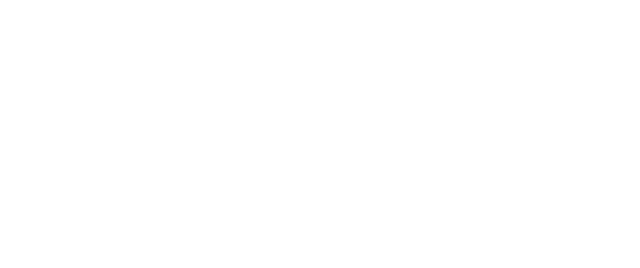
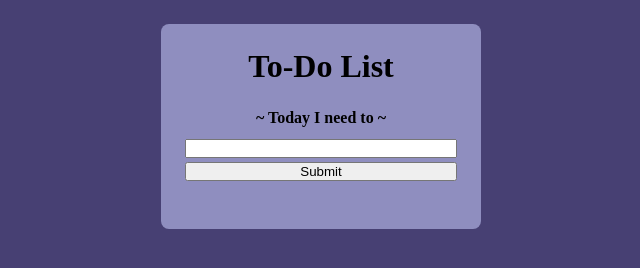
Before and after one commit to dts-kominfo-rea2a/challenge-08-irpanksp, a website: page index.html in a window 1280 px wide. Shown: the whole page, without its empty margins (319-959 px from the left). Drawn offline with Linux system fonts and the light colour scheme.

Commit message:
submit challenge JS DOM

```diff
--- a/index.html
+++ b/index.html
@@ -5,18 +5,67 @@
     <meta http-equiv="X-UA-Compatible" content="IE=edge" />
     <meta name="viewport" content="width=device-width, initial-scale=1.0" />
     <title>Challenge - DOM</title>
+    <style>
+      * {
+        padding: 0;
+        margin: 0;
+        box-sizing: border-box;
+      }
+
+      body {
+        background-color: #474073;
+      }
+
+      #app {
+        background-color: #8F8EBF;
+        max-width: 25%;
+        margin: 0 auto;
+        margin-top: 24px;
+        padding: 24px;
+        display: flex;
+        flex-direction: column;
+        border-radius: 8px;
+      }
+
+      #app h1 {
+        margin: 0 auto;
+        margin-bottom: 24px;
+      }
+
+      #app h4 {
+        margin: 0 auto;
+      }
+
+      #todo-input {
+        margin-top: 12px;
+        margin-bottom: 4px;
+      }
+
+      #todo-submit {
+        margin-bottom: 24px;
+      }
+
+      #todo-output {
+        margin-left: 24px;
+      }
+    </style>
   </head>
   <body>
     <div id="app">
       <!-- TODO: Buatlah sebuah header dengan id todo-title -->
       <!-- TODO: Buatlah sebuah subtitle dengan id todo-subtitle -->
+      <h1 id="todo-title">To-Do List</h1>
+      <h4 id="todo-subtitle">~ Today I need to ~</h2>
 
       <!-- Section: input -->
       <!-- TODO: Buatlah sebuah input bertipe text dengan id todo-input -->
       <!-- TODO: Buatlah sebuah button dengan id todo-submit -->
+      <input type="text" id="todo-input">
+      <button type="submit" id="todo-submit">Submit</button>
 
       <!-- Section output -->
       <!-- TODO: Buatlah sebuah <ul> dengan id todo-output -->
+      <ul id="todo-output"></ul>
     </div>
 
     <!-- ! Untuk tantangan ini, script jangan diubah ke external js yah ! -->
@@ -26,16 +75,34 @@
       let input;
       let output;
 
+      button = document.getElementById("todo-submit");
+      input = document.getElementById("todo-input");
+      output = document.getElementById("todo-output");
+
       // TODO: Buatlah sebuah fungsi dengan nama fnClickHandler
       // Fungsi yang digunakan untuk menambahkan tulisan
       // Jangan ubah cara deklarasi fungsinya, cukup isi saja
-      function fnClickHandler(toDoItem) {}
+      function fnClickHandler(toDoItem) {
+        let liBaru = document.createElement("li")
+        liBaru.innerHTML = toDoItem
+        output.appendChild(liBaru)
+        input.value = ""
+      }
 
       // TODO: register event onclick / addEventListener untuk button
       // akan menjalankan fungsi fnClickHandler
+      button.addEventListener("click", (event) => {
+        fnClickHandler(input.value);
+      });
 
       // TODO: register event onkeypress / addEventListener untuk input
       // sehingga saat di input ditekan enter akan menjalankan fungsi fnClickHandler juga
+      input.addEventListener("keypress", (event) => {
+        if (event.key === "Enter") {
+          fnClickHandler(input.value);
+        }
+      });
+
     </script>
   </body>
 </html>
```
